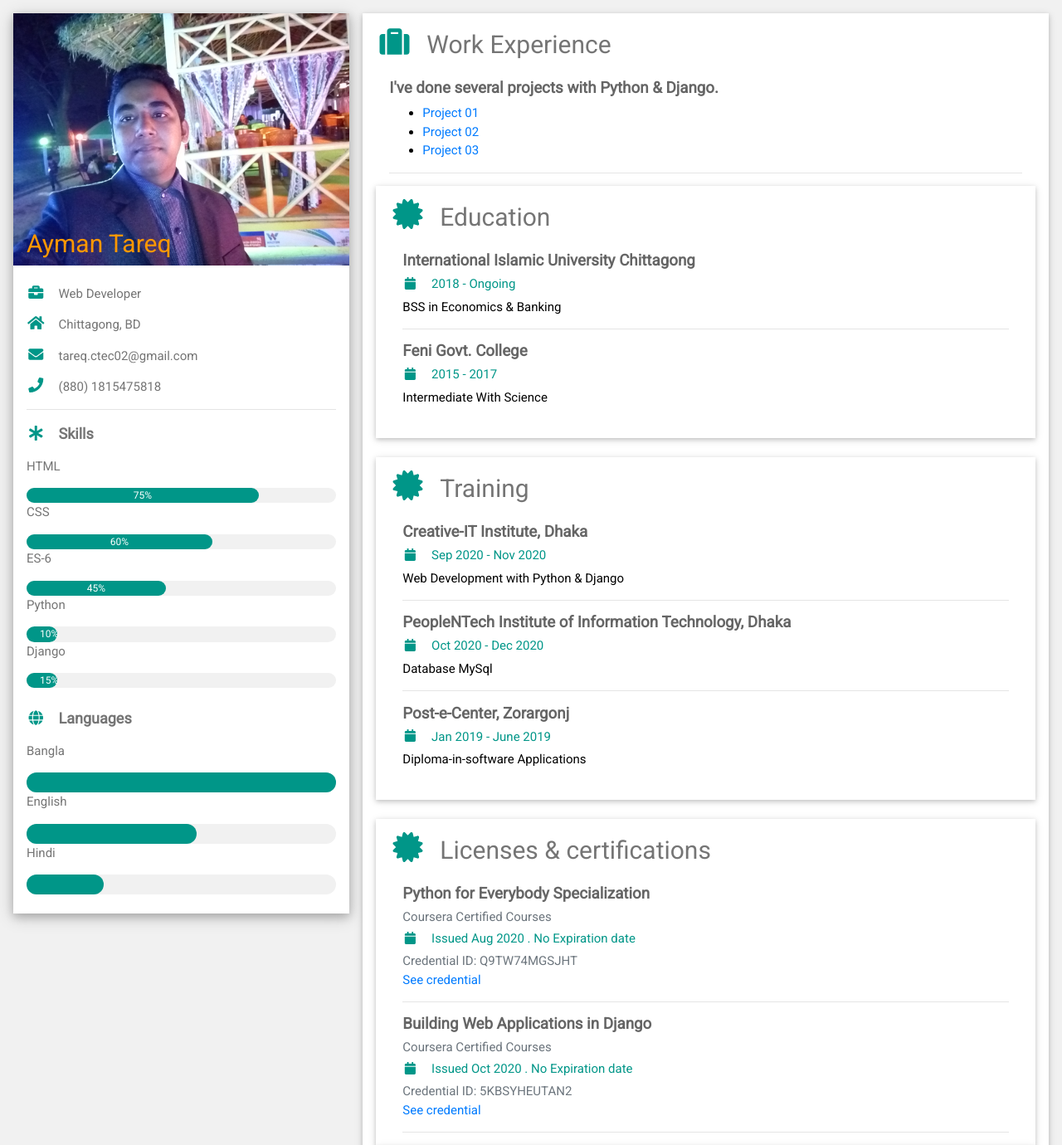
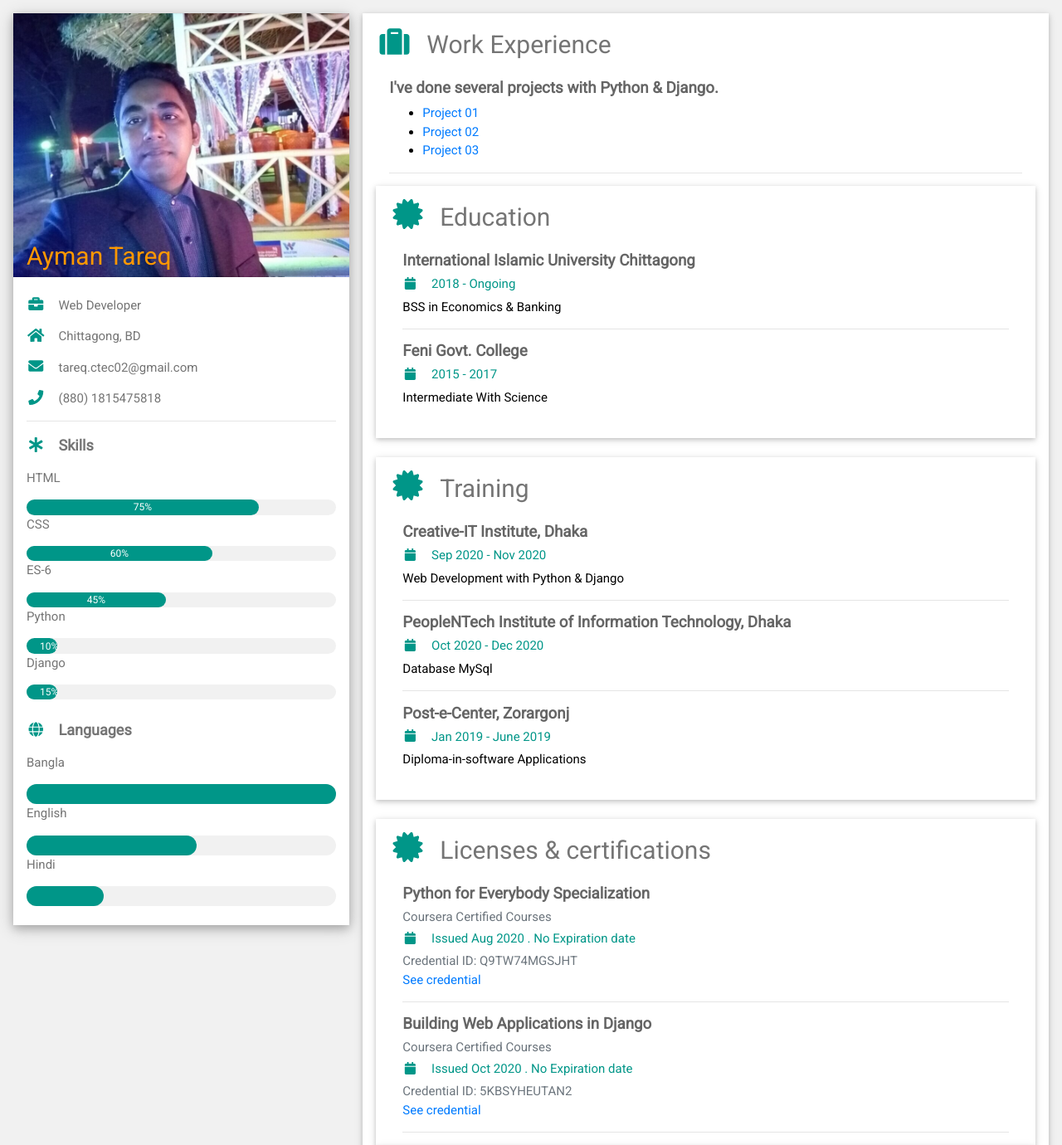
Before and after one commit to AymanTareq/my_portfolio_project, a Django app: page / in a window 1280 px wide. Shown: the top 1380 px of the page at 83% size. Run offline with Django 3.2, Linux system fonts and the light colour scheme; some libraries are stand-ins or nearby versions.

Commit message:
changed img file in template me.jpg  to me_less.jpg

```diff
--- a/templates/portfolio.html
+++ b/templates/portfolio.html
@@ -29,7 +29,7 @@ html,body,h1,h2,h3,h4,h5,h6 {font-family: "Roboto", sans-serif}
 
       <div class="w3-white w3-text-grey w3-card-4">
         <div class="w3-display-container">
-          <img src="{% static 'img/me.jpg' %}" style="width:100%" alt="Avatar">
+          <img src="{% static 'img/me_less.jpg' %}" style="width:100%" alt="Avatar">
           <div class="w3-display-bottomleft w3-container w3-text-black">
             <h2 class="w3-text-orange">Ayman Tareq</h2>
           </div>
```
